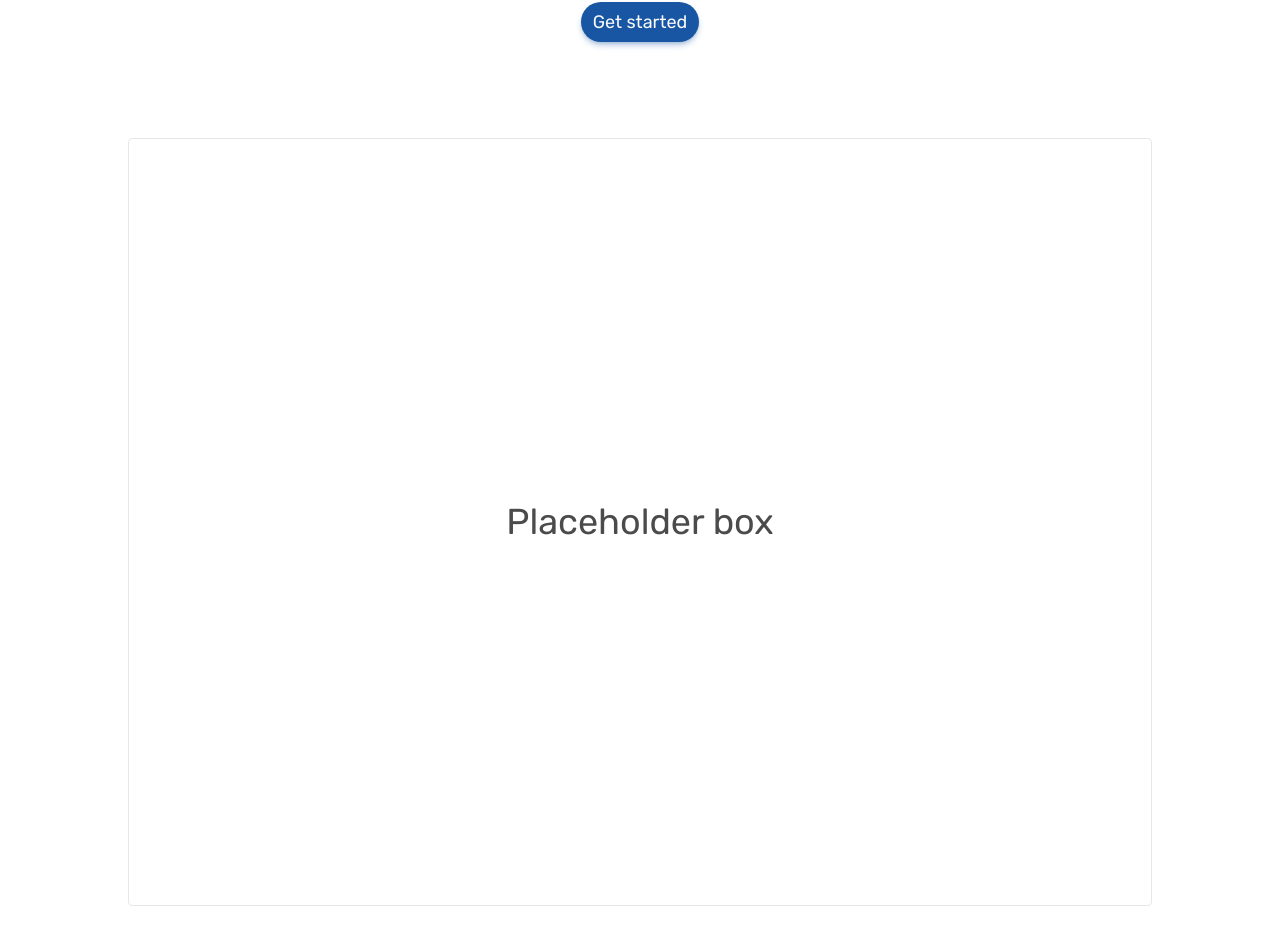
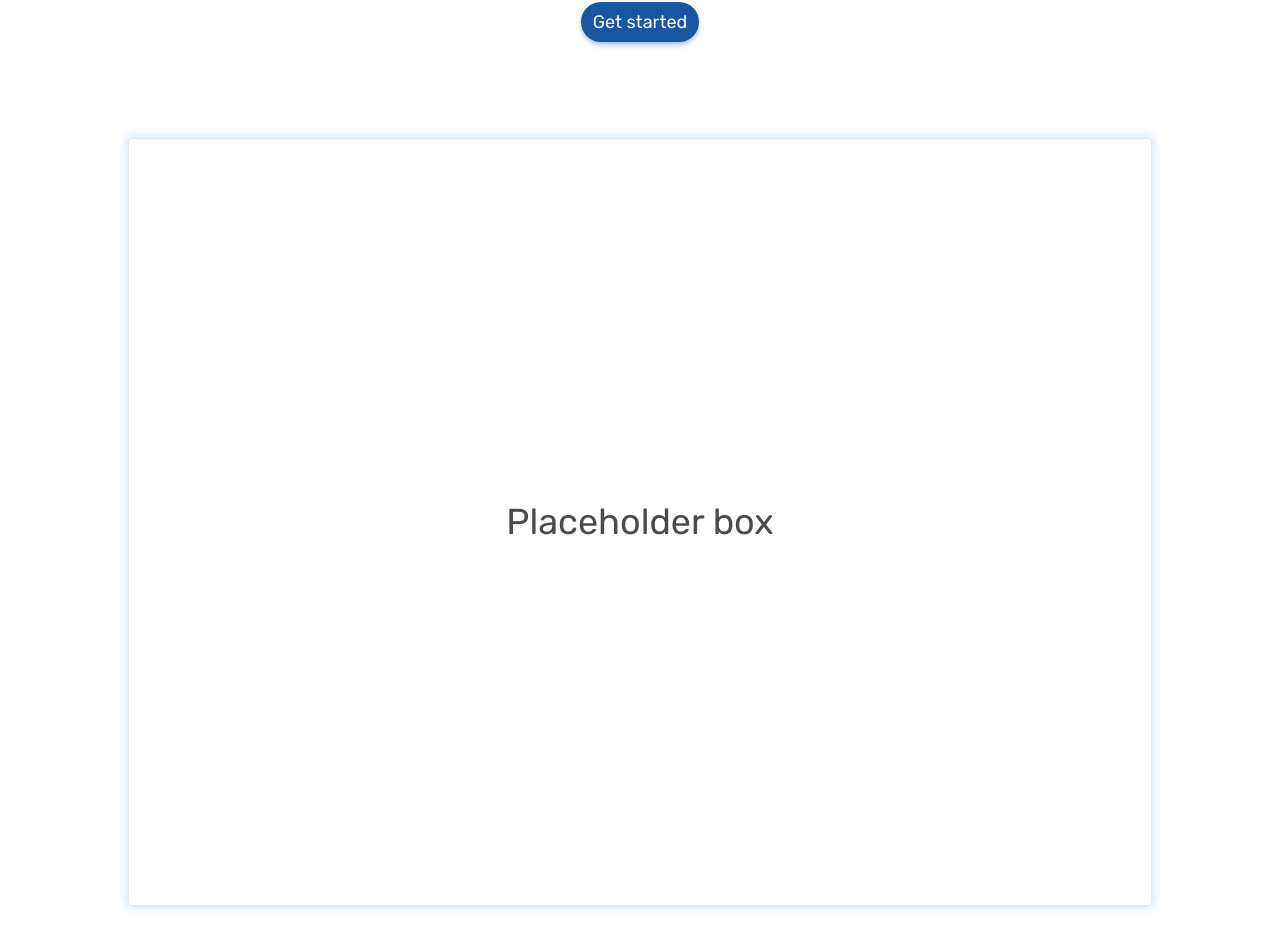
Before and after one commit to blu3IceCube/AI-saas-website, a Next.js app: page / in a window 1280 px wide. Shown: the part 414-1364 px from the top of the page. Built offline with nearby package versions, Linux system fonts and the light colour scheme.

Commit message:
fixing errors

```diff
--- a/app/components/Hero.tsx
+++ b/app/components/Hero.tsx
@@ -26,7 +26,7 @@ const Hero = () => {
         <div
           className="flex items-center justify-center border rounded h-[48rem]"
           style={{
-            boxShadow: "0 0 8px 2px rgb(29, 124, 242 / 0.2)",
+            boxShadow: "0 0 8px 2px rgb(29 124 242 / 0.2)",
           }}
         >
           <span className="text-4xl opacity-70">Placeholder box</span>
```
